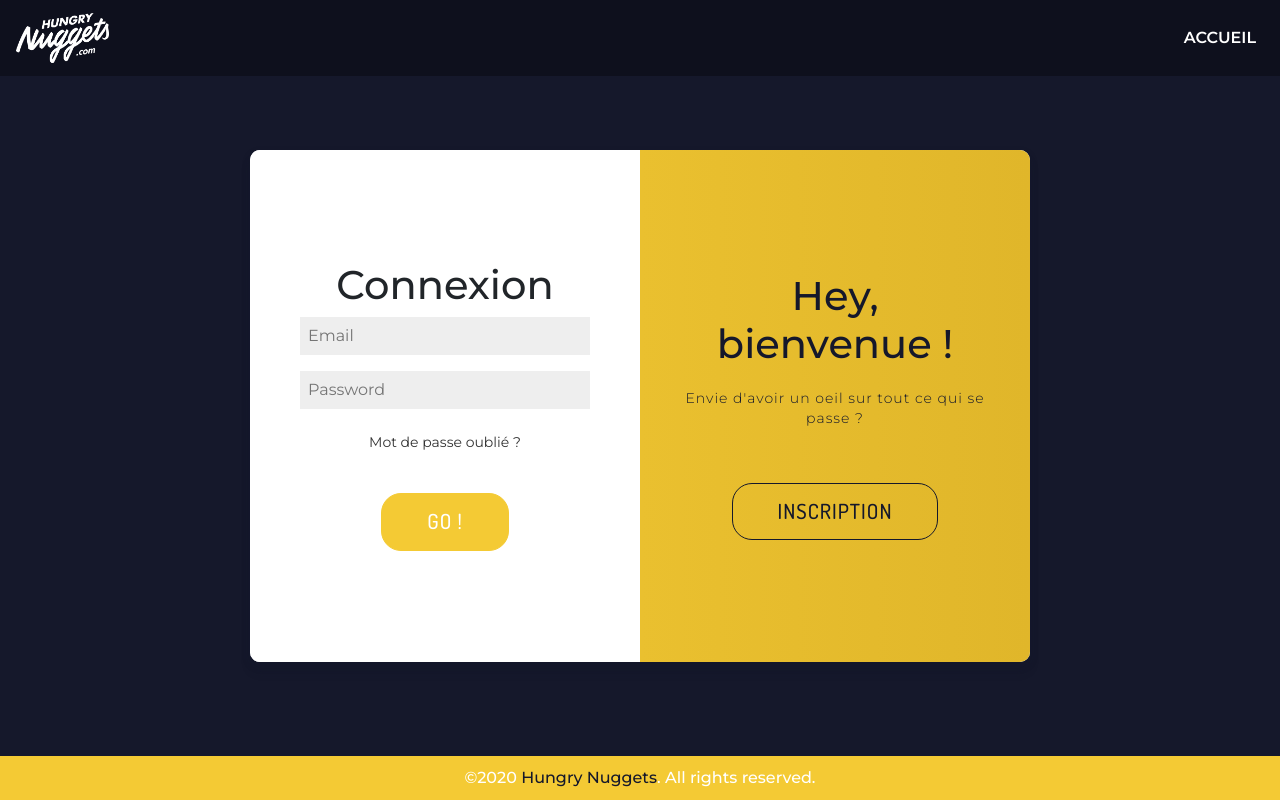
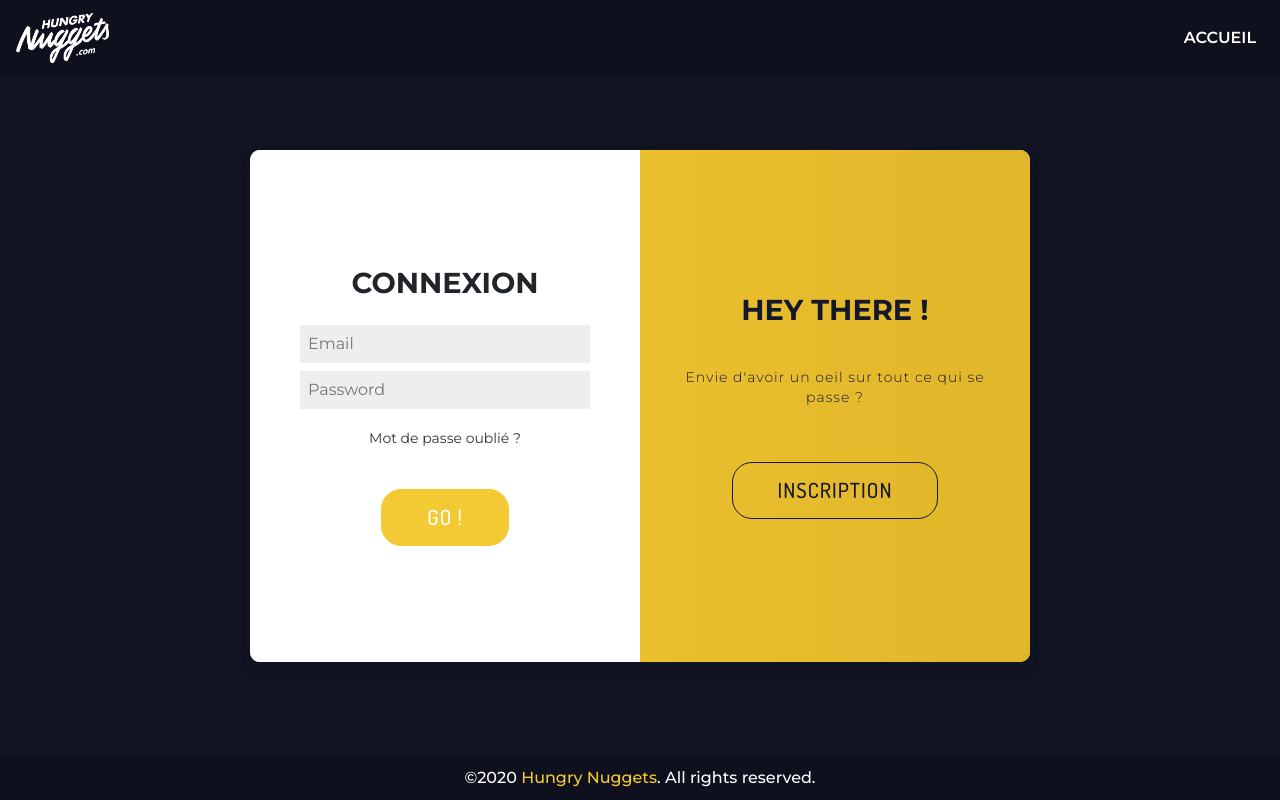
Before and after one commit to HungryNuggets/monitoring, a PHP site: template view/public/connection.html.twig in a window 1280 px wide. Run offline with PHP 8.4, Linux system fonts and the light colour scheme; the template is opened without the code that fills it, so the values that code supplies are empty; some libraries are stand-ins or nearby versions.

Commit message:
end of connection twig template

```diff
--- a/public/css/style.css
+++ b/public/css/style.css
@@ -6,7 +6,7 @@
 }
 
 body {
-    background-color: #15182B;
+    background-color: #121421;
 }
 
 .main-img {
@@ -40,7 +40,7 @@ body {
     left: 0;
     bottom: 0;
     width: 100%;
-    background-color: #F4CA34;
+    background-color: #0E101D;
     color: white;
     text-align: center;
     font-weight: 500;
@@ -52,7 +52,7 @@ body {
 }
 
 .footer a {
-    color: #15182B;
+    color: #F4CA34;
 }
 
 .main-container {
@@ -62,8 +62,11 @@ body {
 }
 
 .main-container h1 {
-    font-weight: 500;
-    margin: 0;
+    font-weight: 700;
+    margin-bottom: 20px;
+    text-transform: uppercase;
+    letter-spacing: 0;
+    font-size: 1.8em;
 }
 
 .main-container p {
@@ -111,7 +114,8 @@ body {
     background: #eee;
     border: none;
     padding: 7px 8px;
-    margin: 8px 0;
+    margin: 4px 0;
+    color: #15182B;
     width: 100%;
 }
 
--- a/public/js/script.js
+++ b/public/js/script.js
@@ -1,3 +1,4 @@
+// SIGN UP / SIGN IN FORM EFFECTS
 const signUpButton = document.getElementById('signUp');
 const signInButton = document.getElementById('signIn');
 const container = document.getElementById('container');
--- a/view/public/connection.html.twig
+++ b/view/public/connection.html.twig
@@ -25,12 +25,12 @@
             <div class="overlay-container">
                 <div class="overlay">
                     <div class="overlay-panel overlay-left">
-                        <h1>Content de te revoir !</h1>
-                        <p>Pour accéder au tableau de bord indique nous qui tu es !</p>
+                        <h1>Welcome back !</h1>
+                        <p>Pour accéder au tableau de bord, c'est de ce coté !</p>
                         <button class="ghost" id="signIn">Connexion</button>
                     </div>
                     <div class="overlay-panel overlay-right">
-                        <h1>Hey, bienvenue !</h1>
+                        <h1>Hey there !</h1>
                         <p>Envie d'avoir un oeil sur tout ce qui se passe ?</p>
                         <button class="ghost" id="signUp">Inscription</button>
                     </div>
```
